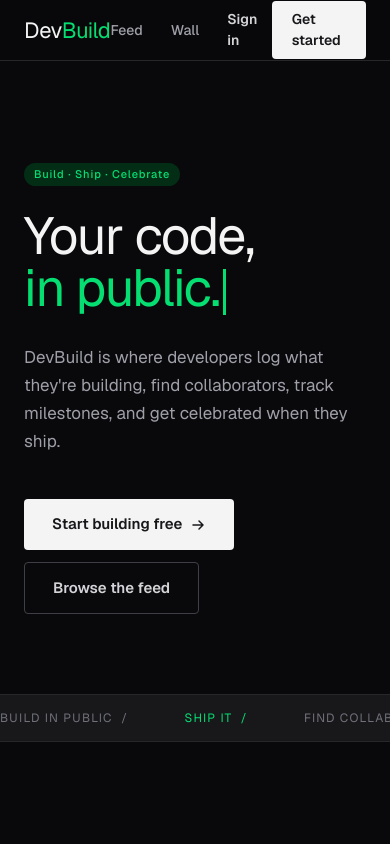
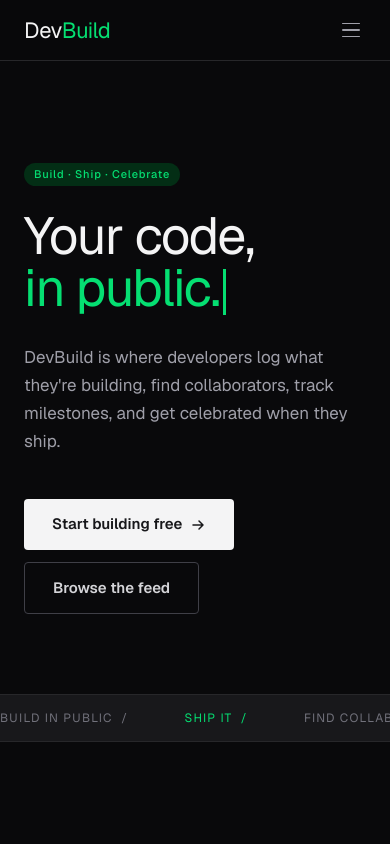
Before and after one commit to KDVNZIMANDE/devs-journey, a Next.js app: page / in a window 390 px wide. Shown: the top 844 px of the page. Built offline with nearby package versions, Linux system fonts and the light colour scheme; no server answers; the database is empty.

Commit message:
fix: improved header mobile responsiveness

```diff
--- a/src/components/shared/Header.tsx
+++ b/src/components/shared/Header.tsx
@@ -2,9 +2,11 @@
 
 import Link from "next/link";
 import { useUser, UserButton } from "@clerk/nextjs";
+import { useState } from "react";
 
 export default function Header() {
-  const { isSignedIn, user, isLoaded } = useUser();
+  const { isSignedIn, isLoaded } = useUser();
+  const [menuOpen, setMenuOpen] = useState(false);
 
   return (
     <nav className="sticky top-0 z-50 border-b border-zinc-800 bg-zinc-950/90 backdrop-blur-sm font-(family-name:--font-manrope)">
@@ -16,66 +18,103 @@ export default function Header() {
           </span>
         </Link>
 
-        {/* Nav links */}
-        <div className="flex items-center gap-7">
-          <Link
-            href="/feed"
-            className="text-[14px] font-medium text-zinc-400 no-underline hover:text-zinc-100 transition-colors"
-          >
+        {/* Desktop nav — hidden on mobile */}
+        <div className="hidden sm:flex items-center gap-7">
+          <Link href="/feed" className="text-[14px] font-medium text-zinc-400 no-underline hover:text-zinc-100 transition-colors">
             Feed
           </Link>
-          <Link
-            href="/celebration-wall"
-            className="text-[14px] font-medium text-zinc-400 no-underline hover:text-zinc-100 transition-colors"
-          >
+          <Link href="/celebration-wall" className="text-[14px] font-medium text-zinc-400 no-underline hover:text-zinc-100 transition-colors">
             Wall
           </Link>
 
-          {/* Auth-aware right section */}
           {!isLoaded ? (
             <div className="w-30 h-8 rounded bg-zinc-800 animate-pulse" />
           ) : isSignedIn ? (
             <div className="flex items-center gap-4">
-              <Link
-                href="/projects/new"
-                className="inline-flex items-center gap-2 px-4 py-1.75 border border-zinc-700 rounded text-[13px] font-semibold text-zinc-200 transition hover:border-zinc-400 hover:bg-zinc-800"
-              >
+              <Link href="/projects/new" className="inline-flex items-center gap-2 px-4 py-1.75 border border-zinc-700 rounded text-[13px] font-semibold text-zinc-200 transition hover:border-zinc-400 hover:bg-zinc-800">
                 <PlusIcon />
                 New project
               </Link>
-              <Link
-                href="/dashboard"
-                className="text-[14px] font-medium text-zinc-400 no-underline hover:text-zinc-100 transition-colors hidden sm:block"
-              >
+              <Link href="/dashboard" className="text-[14px] font-medium text-zinc-400 no-underline hover:text-zinc-100 transition-colors">
                 Dashboard
               </Link>
-              <UserButton
-                appearance={{
-                  elements: {
-                    avatarBox: "w-8 h-8 rounded-full ring-2 ring-zinc-700 hover:ring-green-400 transition-all",
-                  },
-                }}
-              />
+              <UserButton appearance={{ elements: { avatarBox: "w-8 h-8 rounded-full ring-2 ring-zinc-700 hover:ring-green-400 transition-all" } }} />
             </div>
           ) : (
             <div className="flex items-center gap-3">
-              <Link
-                href="/sign-in"
-                className="text-[14px] font-semibold text-zinc-300 no-underline hover:text-zinc-500 transition-colors"
-              >
+              <Link href="/sign-in" className="text-[14px] font-semibold text-zinc-300 no-underline hover:text-zinc-500 transition-colors">
                 Sign in
               </Link>
-              <Link
-                href="/sign-up"
-                className="inline-flex items-center gap-2 px-5 py-2 bg-zinc-100 text-zinc-900 rounded text-[14px] font-semibold transition hover:bg-white hover:-translate-y-px"
-              >
+              <Link href="/sign-up" className="inline-flex items-center gap-2 px-5 py-2 bg-zinc-100 text-zinc-900 rounded text-[14px] font-semibold transition hover:bg-white hover:-translate-y-px">
                 Get started
               </Link>
             </div>
           )}
         </div>
+
+        {/* Mobile right — avatar + hamburger */}
+        <div className="flex sm:hidden items-center gap-3">
+          {isLoaded && isSignedIn && (
+            <UserButton appearance={{ elements: { avatarBox: "w-8 h-8 rounded-full ring-2 ring-zinc-700 hover:ring-green-400 transition-all" } }} />
+          )}
+          <button
+            onClick={() => setMenuOpen((o) => !o)}
+            className="flex flex-col gap-[5px] p-1.5 text-zinc-400 hover:text-zinc-100 transition-colors"
+            aria-label={menuOpen ? "Close menu" : "Open menu"}
+          >
+            <span className={`block w-[18px] h-[1.5px] bg-current rounded transition-transform origin-center ${menuOpen ? "translate-y-[6.5px] rotate-45" : ""}`} />
+            <span className={`block w-[18px] h-[1.5px] bg-current rounded transition-opacity ${menuOpen ? "opacity-0" : ""}`} />
+            <span className={`block w-[18px] h-[1.5px] bg-current rounded transition-transform origin-center ${menuOpen ? "-translate-y-[6.5px] -rotate-45" : ""}`} />
+          </button>
+        </div>
       </div>
+
+      {/* Mobile dropdown */}
+      {menuOpen && (
+        <div className="sm:hidden border-t border-zinc-800 bg-zinc-950 px-6 py-4 flex flex-col gap-0">
+          <MobileLink href="/feed" onClick={() => setMenuOpen(false)}>Feed</MobileLink>
+          <MobileLink href="/celebration-wall" onClick={() => setMenuOpen(false)}>Wall</MobileLink>
+
+          {isLoaded && isSignedIn && (
+            <MobileLink href="/dashboard" onClick={() => setMenuOpen(false)}>Dashboard</MobileLink>
+          )}
+
+          <div className="mt-4 flex gap-2.5">
+            {isLoaded && isSignedIn ? (
+              <Link
+                href="/projects/new"
+                onClick={() => setMenuOpen(false)}
+                className="flex-1 inline-flex items-center justify-center gap-2 px-4 py-2.5 border border-zinc-700 rounded text-[13px] font-semibold text-zinc-200 transition hover:border-zinc-400 hover:bg-zinc-800"
+              >
+                <PlusIcon />
+                New project
+              </Link>
+            ) : (
+              <>
+                <Link href="/sign-in" onClick={() => setMenuOpen(false)} className="flex-1 inline-flex items-center justify-center py-2.5 border border-zinc-700 rounded text-[14px] font-semibold text-zinc-200 transition hover:bg-zinc-800">
+                  Sign in
+                </Link>
+                <Link href="/sign-up" onClick={() => setMenuOpen(false)} className="flex-1 inline-flex items-center justify-center py-2.5 bg-zinc-100 text-zinc-900 rounded text-[14px] font-semibold transition hover:bg-white">
+                  Get started
+                </Link>
+              </>
+            )}
+          </div>
+        </div>
+      )}
     </nav>
+  );
+}
+
+function MobileLink({ href, onClick, children }: { href: string; onClick: () => void; children: React.ReactNode }) {
+  return (
+    <Link
+      href={href}
+      onClick={onClick}
+      className="text-[14px] font-medium text-zinc-400 no-underline hover:text-zinc-100 transition-colors py-3 border-b border-zinc-800/60 last:border-b-0"
+    >
+      {children}
+    </Link>
   );
 }
 
```
